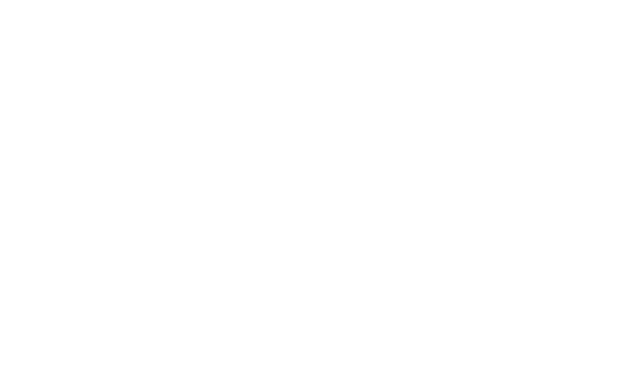
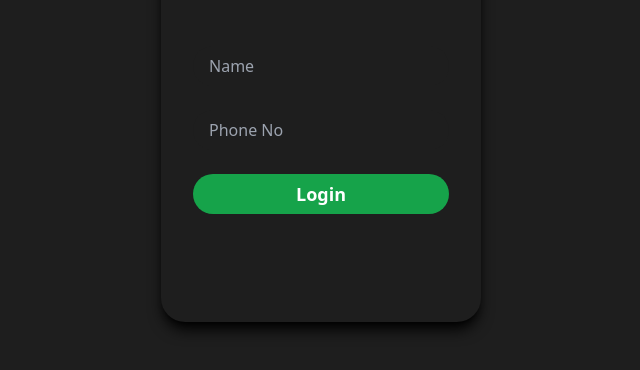
Before and after one commit to Bhargav16exd/giveMeFoods-Prototype, a React (Vite) app in the folder frontend/: page /merchant/login in a window 1280 px wide. Before the commit this address had no page. Shown: the part 270-640 px from the top of the page, without its empty margins (319-959 px from the left). Built offline with nearby package versions, Linux system fonts and the light colour scheme.

Commit message:
theek thak kaam done still bhot buggy hai

```diff
--- a/frontend/src/App.tsx
+++ b/frontend/src/App.tsx
@@ -4,6 +4,7 @@
 import SuccessPage from './components/SuccessPage'
 import MerchantDashboard from './components/MerchantDashboard'
 import MenuPage from './components/MenuPage'
+import LoginPage from './components/LoginPage'
 
 function App() {
 
@@ -18,7 +19,7 @@
 
         <Route path='/merchantDashboard' element={<MerchantDashboard/>}></Route>
 
-
+        <Route path='/merchant/login' element={<LoginPage/>}></Route>
 
 
 
--- a/frontend/src/components/FoodCard.tsx
+++ b/frontend/src/components/FoodCard.tsx
@@ -2,8 +2,6 @@
 import { useDispatch } from "react-redux";
 import Popup from "reactjs-popup";
 import { buyFoodItem } from "../redux/slices/foodSlices";
-
-
 
 
 function FoodCard(props:any) {
--- /dev/null
+++ b/frontend/src/components/LoginPage.tsx
@@ -0,0 +1,58 @@
+import { useState } from "react"
+import { useDispatch } from "react-redux"
+import { useNavigate } from "react-router-dom"
+import { handleLoginFunction } from "../redux/slices/authSlices"
+
+function LoginPage(){
+
+    const [loginData , setLoginData] = useState({
+        userId:'',
+        password:''
+    })
+
+    const navigate = useNavigate()
+    const dispatch = useDispatch()
+
+    function handleChange(e:any){
+          const {name , value} = e.target
+           setLoginData({
+            ...loginData,
+            [name]:value
+           })
+    }
+
+    async function handleSubmit(e:any){
+
+        e.preventDefault()
+        const res = await dispatch(handleLoginFunction(loginData))
+        console.log(res.payload)
+        if(res.payload.statusCode == 200 && res.payload.success == true){
+            navigate('/merchantDashboard')
+        }
+
+    }
+
+    return(
+        <div className="w-screen h-screen bg-[#1e1e1e] flex justify-center items-center ">
+
+                 {/* Main login Div  */}
+                 <div className="h-96 w-80 rounded-3xl shadow-black shadow-lg flex justify-center items-center flex-col">
+
+                 <div className="h-16 w-72 flex justify-center items-center">
+                            <input type="text" name="userId" value={loginData.userId} onChange={handleChange} placeholder="Name" className="h-10 w-64 rounded-3xl bg-[#1e1e1e] text-white px-4"/>
+                        </div>
+
+                        <div className="h-16 w-72 flex justify-center items-center">
+                            <input type="password" name="password" value={loginData.password} onChange={handleChange} placeholder="Phone No" className="h-10 w-64 rounded-3xl bg-[#1e1e1e] text-white px-4"/>
+                        </div>
+
+                        <div className="h-16 w-72 flex justify-center items-center">
+                            <button type="submit" className="h-10 w-64 rounded-3xl bg-green-600 text-white font-bold text-lg" onClick={handleSubmit}>Login</button>
+                        </div>
+
+                 </div>
+        </div>
+    )
+}
+
+export default LoginPage
--- a/frontend/src/components/MenuPage.tsx
+++ b/frontend/src/components/MenuPage.tsx
@@ -2,6 +2,7 @@
 import {useDispatch, useSelector} from 'react-redux';
 import { listFoodItems } from '../redux/slices/foodSlices';
 import FoodCard from './FoodCard';
+import { Link } from 'react-router-dom';
 
 function MenuPage(){
 
@@ -18,8 +19,17 @@
         <div className='min-h-screen w-screen bg-[#1e1e1e]'>
 
             {/* Nav Div  */}
-             <div className='text-white font-bold text-4xl py-4 flex justify-center items-center h-[10vh]'>
-                Menu
+             <div className='text-white font-bold text-4xl py-4 flex justify-center items-center h-[10vh] '>
+
+
+                        <div className='relative right-[-10%]'>Menu</div>
+
+                        <Link to={'/merchant/login'}>
+                        <div className="w-72 flex justify-center items-center relative right-[-150%]">
+                            <button type="submit" className="h-10 w-40 rounded-3xl bg-green-600 text-white font-bold text-lg " >Login</button>
+                        </div>
+                        </Link>
+
              </div>
 
             {/* Menu Div */}
--- a/frontend/src/components/MerchantDashboard.tsx
+++ b/frontend/src/components/MerchantDashboard.tsx
@@ -1,4 +1,5 @@
 import { useEffect, useState } from 'react';
+import { useSelector } from 'react-redux';
 import io from 'socket.io-client';
 
 
@@ -12,14 +13,17 @@
     }
 
     const [orders, setOrders] = useState<order[]>([]);
+    const token = useSelector((state:any)=> state.authenticationDetails?.token)
+
 
     console.log(orders)
 
+
     useEffect(() => {
 
-        const socket = io('http://localhost:8090' , {
+        const socket = io('http://localhost:8010' , {
         auth:{
-        token:'eyJhbGciOiJIUzI1NiIsInR5cCI6IkpXVCJ9.eyJpZCI6IjY2MWE4ZjcyOWVhNzQxNjgzZTNmNjdkNyIsInJvbGUiOiJBRE1JTiIsImlhdCI6MTcxMzE1NjYwNSwiZXhwIjoxNzEzNzYxNDA1fQ.ULrxS0CSuzrD7UY7lgHUcUKxPUtH9LQHRL6WjbWhB2w'
+        token:token
         }
         });
 
--- /dev/null
+++ b/frontend/src/redux/slices/authSlices.ts
@@ -0,0 +1,49 @@
+import { createAsyncThunk, createSlice } from "@reduxjs/toolkit"
+import axios from "axios"
+
+interface authState {
+    loggedInStatus:any,
+    token:string,
+    data:any
+}
+
+
+const initialState: authState = {
+    loggedInStatus: localStorage.getItem("loggedInStatus") || false ,
+    token: localStorage.getItem("token") || '',
+    data:  localStorage.getItem("data")  || {}
+};
+
+
+export const handleLoginFunction:any = createAsyncThunk(
+    'auth/login',
+    async function(data:any){
+        try {
+            const response = await axios.post('http://localhost:8010/api/v1/admin/login',data)
+            return response.data
+        } catch (error) {
+            console.log(error)
+            throw error;
+        }
+    }
+)
+
+
+const authSlice = createSlice({
+    name:'authentication',
+    initialState,
+    reducers:{},
+    extraReducers:(builder)=>{
+        builder
+        .addCase(handleLoginFunction.fulfilled , (state,action)=>{
+            localStorage.setItem("data",JSON.stringify(action.payload?.data))
+            localStorage.setItem("token",action.payload?.data?.token)
+            localStorage.setItem("loggedInStatus",JSON.stringify(true))
+            state.data = action.payload?.data
+            state.loggedInStatus = true
+            state.token = action.payload?.data?.token
+        })
+    }
+})
+
+export default authSlice.reducer
--- a/frontend/src/redux/store.ts
+++ b/frontend/src/redux/store.ts
@@ -1,11 +1,13 @@
 import { configureStore } from "@reduxjs/toolkit";
 import foodSlices from "./slices/foodSlices";
+import authSlices from "./slices/authSlices";
 
 
 
 const store = configureStore({
     reducer: {
-        listFood:foodSlices
+        listFood:foodSlices,
+        authenticationDetails:authSlices
     },
 
 });
--- a/frontend/tsconfig.json
+++ b/frontend/tsconfig.json
@@ -15,7 +15,7 @@
     "jsx": "react-jsx",
 
     /* Linting */
-    "strict": true,
+    "strict": false,
     "noUnusedLocals": true,
     "noUnusedParameters": true,
     "noFallthroughCasesInSwitch": true
```
